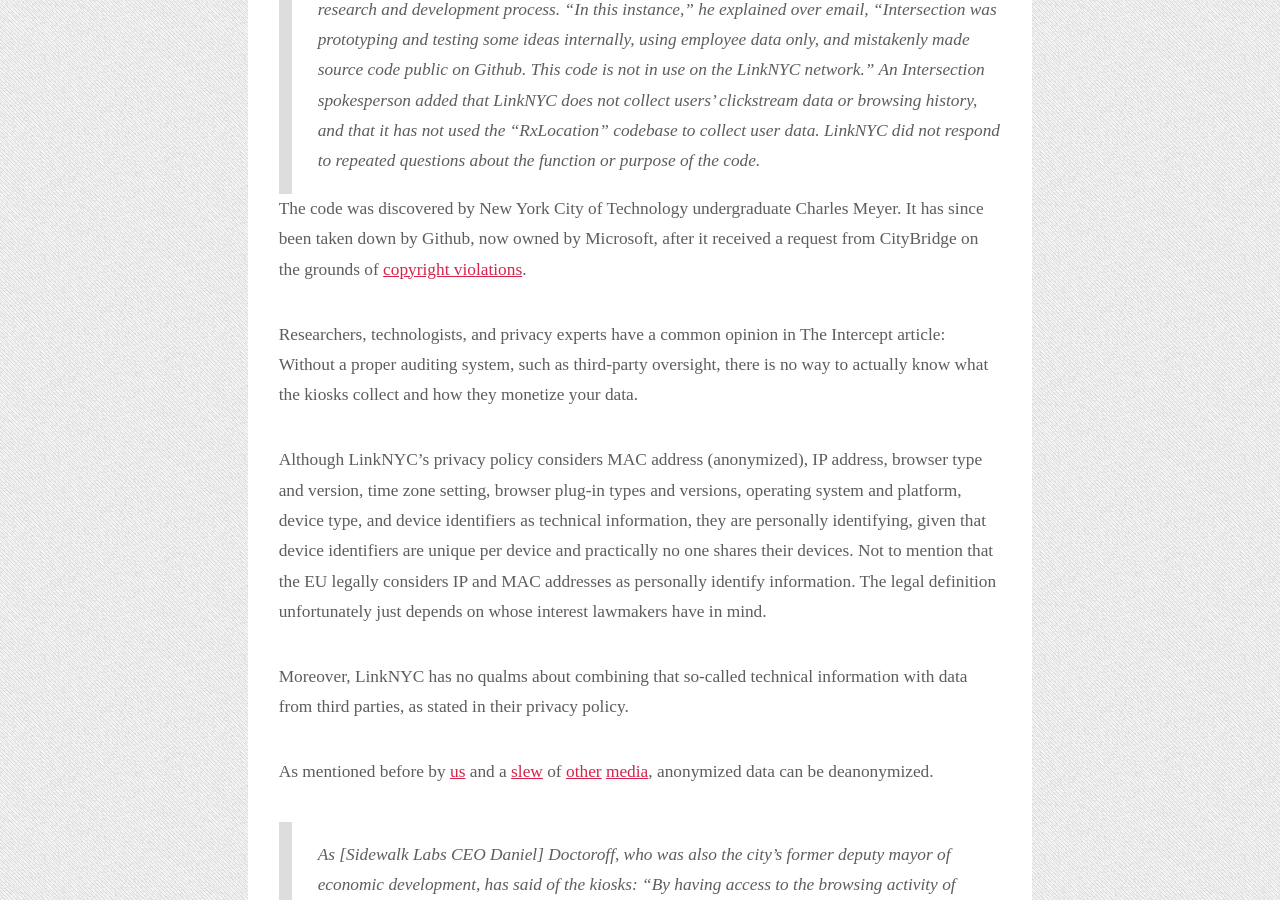
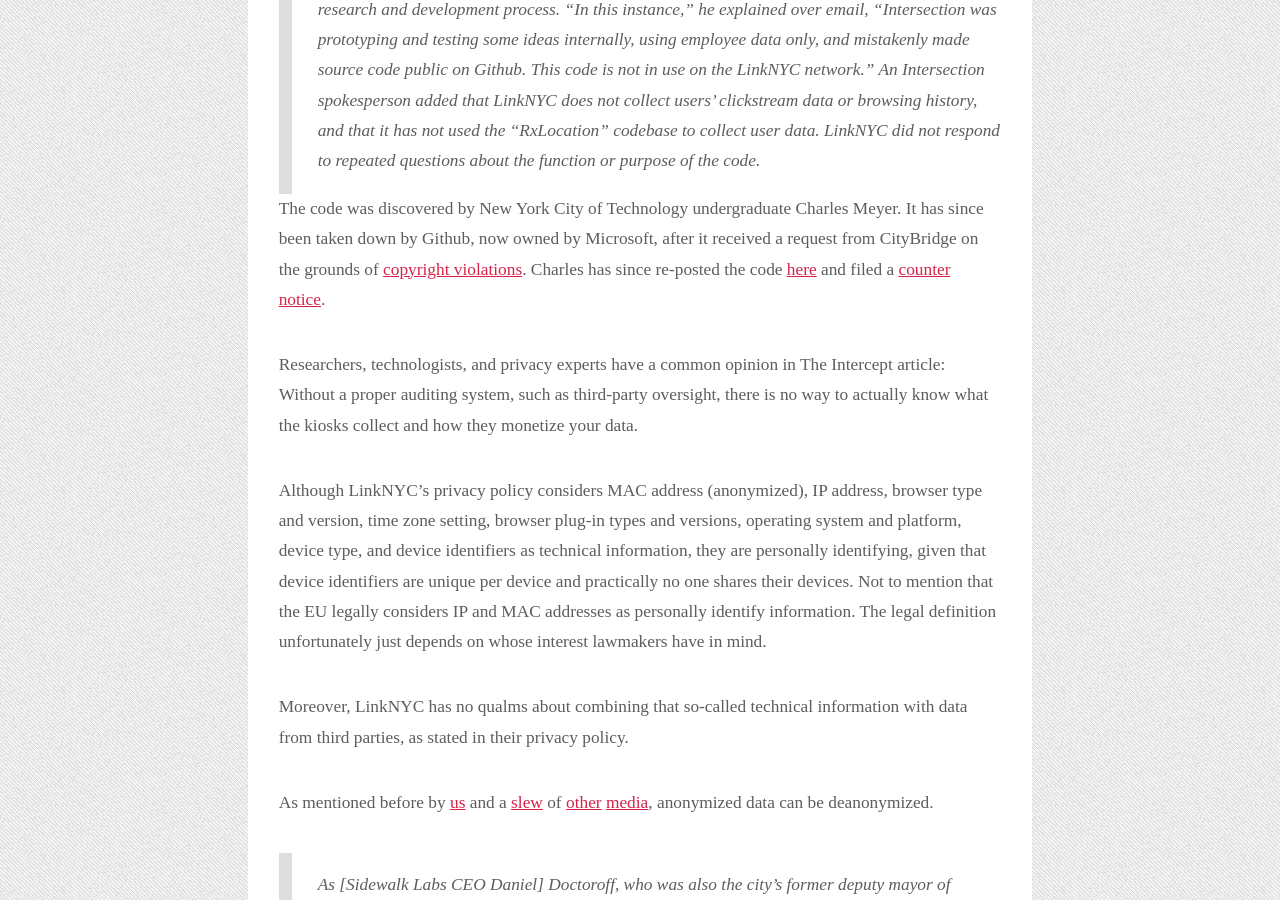
Before and after one commit to rethinklinknyc/rethinklinknyc.github.io, a Jekyll site: the page built from _posts/2018-09-09-code-collects.md, in a window 1280 px wide and 900 px high, scrolled down 1129 px. Built offline with Jekyll 4.4.1, drawn with Linux system fonts in a browser that asks for light colours; some web fonts are replaced; a script that is not in the unit is left out.

Commit message:
Update 2018-09-09-code-collects.md

```diff
--- a/_posts/2018-09-09-code-collects.md
+++ b/_posts/2018-09-09-code-collects.md
@@ -13,7 +13,7 @@
 LinkNYC disputes these speculations. David Mitchell, Intersection’s chief technology officer, told the Intercept that the code was never intended to be released and was part of a longer-term research and development process. “In this instance,” he explained over email, “Intersection was prototyping and testing some ideas internally, using employee data only, and mistakenly made source code public on Github. This code is not in use on the LinkNYC network.” An Intersection spokesperson added that LinkNYC does not collect users’ clickstream data or browsing history, and that it has not used the “RxLocation” codebase to collect user data. LinkNYC did not respond to repeated questions about the function or purpose of the code.
 </blockquote>
 
-The code was discovered by New York City of Technology undergraduate Charles Meyer. It has since been taken down by Github, now owned by Microsoft, after it received a request from CityBridge on the grounds of [copyright violations](https://github.com/github/dmca/blob/master/2018/2018-08-06-Intersection.md).
+The code was discovered by New York City of Technology undergraduate Charles Meyer. It has since been taken down by Github, now owned by Microsoft, after it received a request from CityBridge on the grounds of [copyright violations](https://github.com/github/dmca/blob/master/2018/2018-08-06-Intersection.md). Charles has since re-posted the code [here](https://github.com/simplymathematics/link-mobile-observations) and filed a [counter notice](https://github.com/github/dmca/blob/master/2018/2018-08-08-Intersection-CounterNotice.md).
 
 Researchers, technologists, and privacy experts have a common opinion in The Intercept article: Without a proper auditing system, such as third-party oversight, there is no way to actually know what the kiosks collect and how they monetize your data.
 
```
